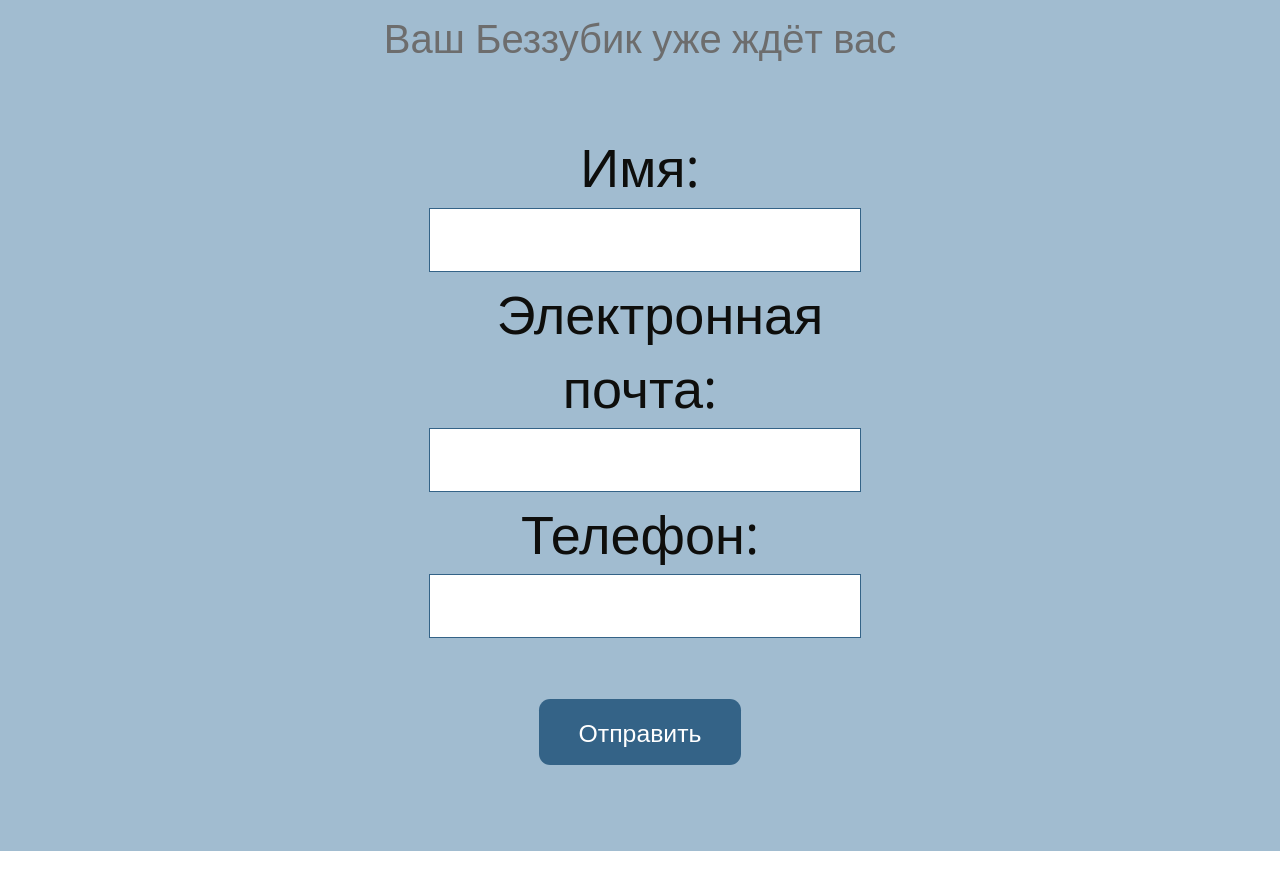
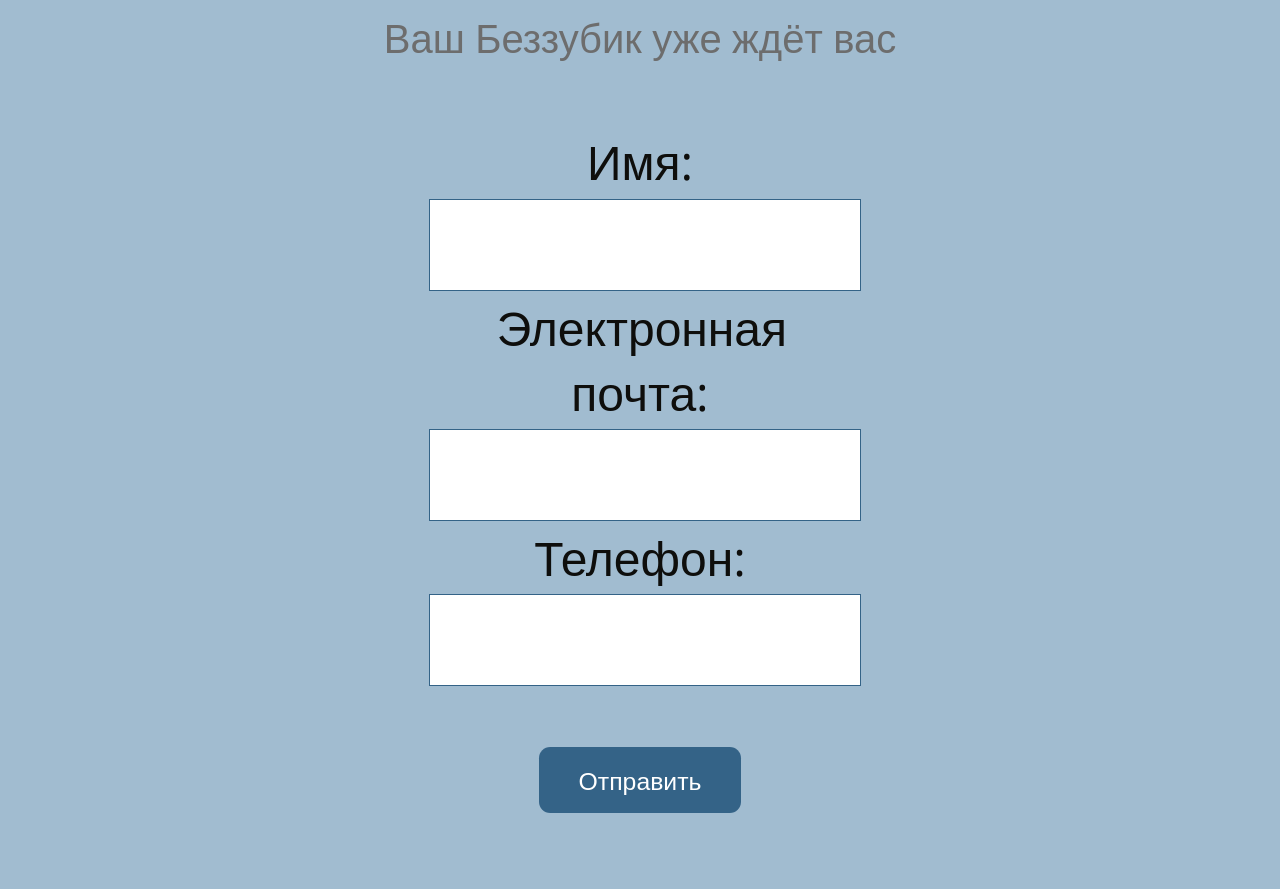
Before and after one commit to web-pomidorka/landing_for_valera, a plain HTML site: page index.html in a window 1280 px wide. Shown: the part 3520-4409 px from the top of the page. Before the commit the page ends 4371 px from the top, so only its background shows below. Drawn offline with nearby package versions, Linux system fonts and the light colour scheme.

Commit message:
Change style

```diff
--- a/css/master.css
+++ b/css/master.css
@@ -200,29 +200,29 @@ button {
   margin-left: 3.2vmax;
   margin-right: 3.2vmax;*/
 }
-@media (min-width: 1200px) {
-  /*.formContacts {flex-direction: column;}*/
-  .colContacts {width: 35%;}
-}
 .contacts p {
   /*text-align: left;*/
   text-align: center;
   margin: 1% 0;
   /*font-size: 5em;*/
   /*font-size: 30px;*/
-  font-size: calc(5em + 14px);
+  font-size: calc(5em + 8px);
 }
 .contacts input {
   width: 100%;
   /*height: 3.7vmin;*/
-  /*height: 8vmin;*/
-  height: 60px;
+  height: 11vmin;
+/*  height: 60px;*/
   border: 1px solid #346387;
   outline: none;
   padding-left: 0.5vmin;
   padding-right: 0.5vmin;
   font-family: 'Open Sans', sans-serif;
-  font-size: calc(5em + 14px);
+  font-size: calc(5em + 8px);
   /*font-size: 40px;*/
   color: #0E0E0C;
 }
+@media (min-width: 1200px) {
+  /*.formContacts {flex-direction: column;}*/
+  .colContacts {width: 35%;}
+}
```
